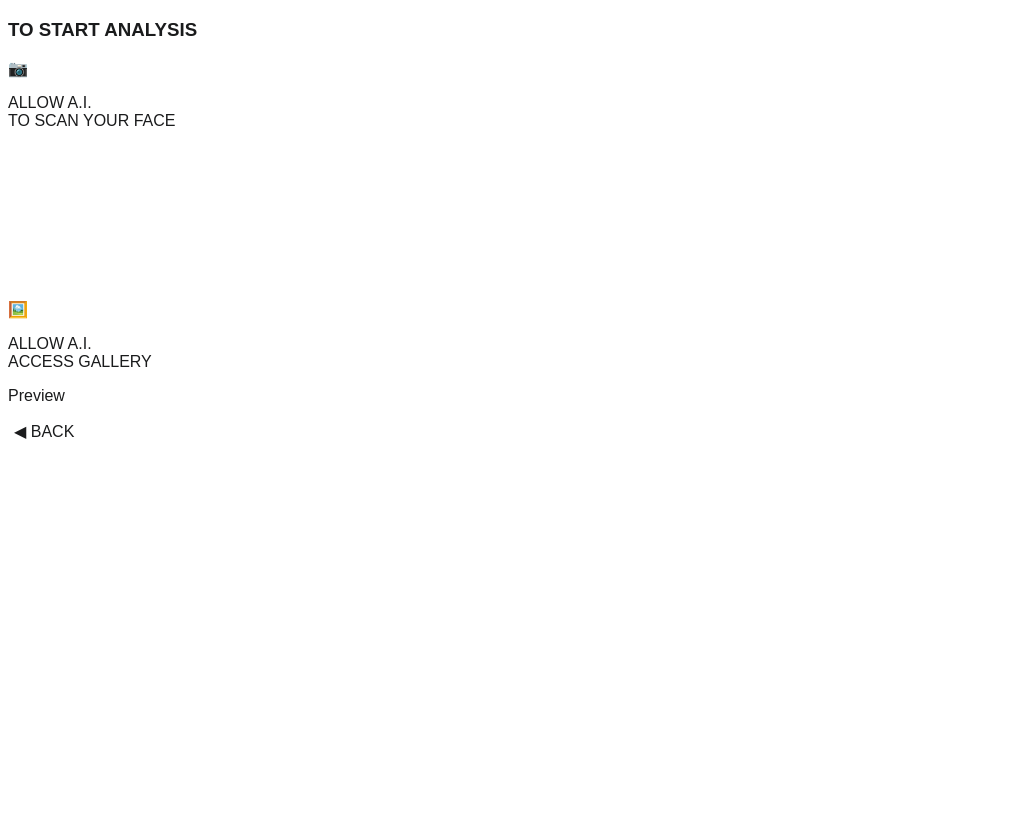
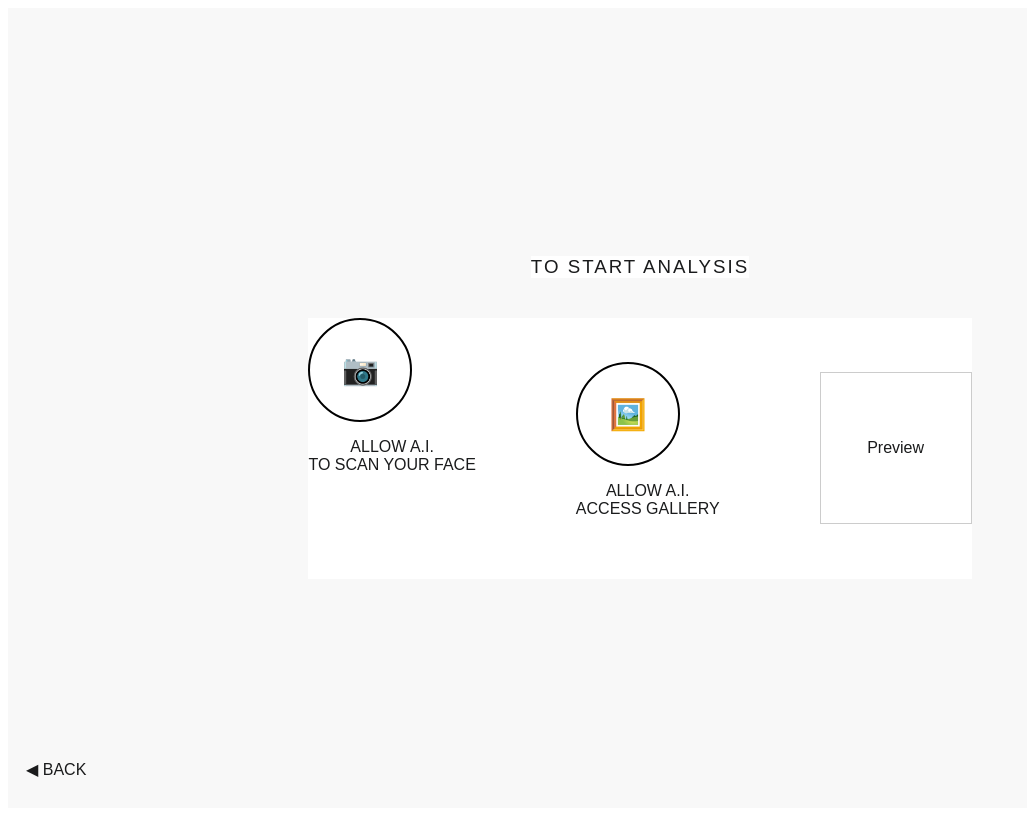
Before and after one commit to KamalRaghe/Skinstric, a Next.js app: page /result in a window 1280 px wide. Shown: the whole page, without its empty margins (0-1027 px from the left). Built offline with nearby package versions, Linux system fonts and the light colour scheme.

Commit message:
first commit

```diff
--- a/app/globals.css
+++ b/app/globals.css
@@ -157,3 +157,72 @@ button{
     opacity: 1;
   }
 }
+
+.container {
+          height: 100vh;
+          display: flex;
+          flex-direction: column;
+          justify-content: center;
+          align-items: center;
+          background: #f8f8f8;
+        }
+
+        .title {
+          margin-bottom: 40px;
+          font-weight: 400;
+          letter-spacing: 2px;
+        }
+
+        .main {
+          display: flex;
+          align-items: center;
+          gap: 100px;
+        }
+
+        .option {
+          text-align: center;
+          cursor: pointer;
+        }
+
+        .circle {
+          width: 100px;
+          height: 100px;
+          border: 2px solid black;
+          border-radius: 50%;
+          display: flex;
+          align-items: center;
+          justify-content: center;
+          font-size: 30px;
+          margin-bottom: 10px;
+        }
+
+        .preview {
+          width: 150px;
+          height: 150px;
+          border: 1px solid #ccc;
+          display: flex;
+          flex-direction: column;
+          align-items: center;
+          justify-content: center;
+        }
+
+        .preview img {
+          width: 100%;
+          height: 100%;
+          object-fit: cover;
+        }
+
+        .video {
+          width: 150px;
+          margin-top: 10px;
+        }
+
+        .back {
+          position: absolute;
+          bottom: 20px;
+          left: 20px;
+          border: none;
+          background: transparent;
+          font-size: 16px;
+          cursor: pointer;
+        }
--- a/app/result/page.js
+++ b/app/result/page.js
@@ -6,7 +6,6 @@ export default function ScanPage() {
   const fileInputRef = useRef(null);
   const [preview, setPreview] = useState(null);
 
-  // 📸 Camera
   async function handleCamera() {
     try {
       const stream = await navigator.mediaDevices.getUserMedia({ video: true });
@@ -16,7 +15,6 @@ export default function ScanPage() {
     }
   }
 
-  // 🖼️ Gallery
   function handleGallery(e) {
     const file = e.target.files[0];
     if (file) {
@@ -29,14 +27,12 @@ export default function ScanPage() {
       <h3 className="title">TO START ANALYSIS</h3>
 
       <div className="main">
-        {/* LEFT - CAMERA */}
         <div className="option" onClick={handleCamera}>
           <div className="circle">📷</div>
           <p>ALLOW A.I.<br />TO SCAN YOUR FACE</p>
           <video ref={videoRef} autoPlay className="video" />
         </div>
 
-        {/* RIGHT - GALLERY */}
         <div className="option" onClick={() => fileInputRef.current.click()}>
           <div className="circle">🖼️</div>
           <p>ALLOW A.I.<br />ACCESS GALLERY</p>
```
